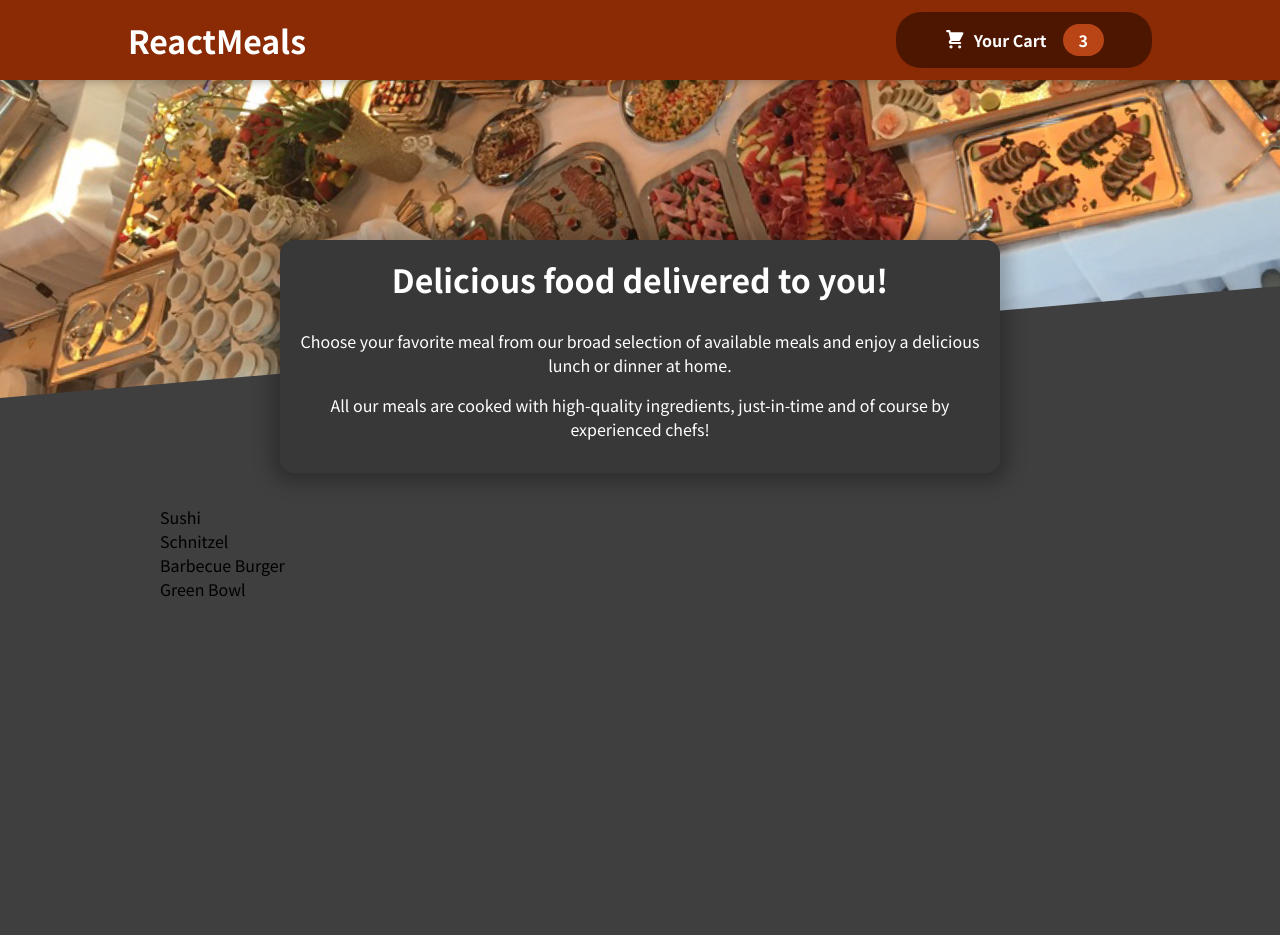
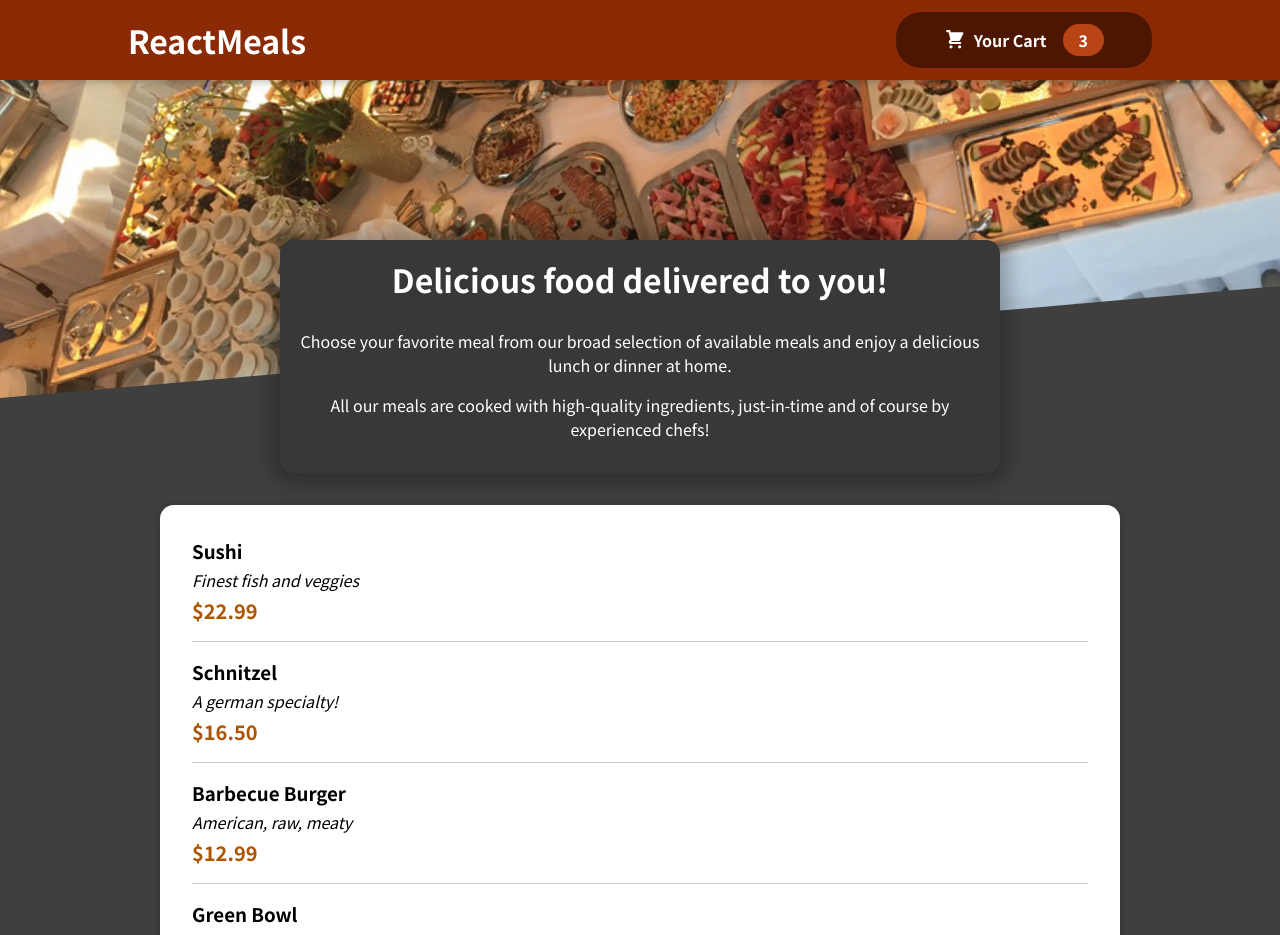
Before and after one commit to Suxrob9966/react-food-order-app, a React (Create React App) app: page / in a window 1280 px wide. Shown: the top 935 px of the page. Before the commit the page ends 800 px from the top, so only its background shows below. Built offline with nearby package versions, Linux system fonts and the light colour scheme.

Commit message:
added individual meal item

```diff
--- a/src/components/Meals/AvailableMeals.js
+++ b/src/components/Meals/AvailableMeals.js
@@ -1,5 +1,7 @@
 import React from 'react';
+import Card from '../UI/Card';
 import classes from './AvailableMeals.module.css';
+import MealItem from './MealItem/MealItem';
 
 const DUMMY_MEALS = [
   {
@@ -30,12 +32,22 @@
 
 const AvailableMeals = () => {
   const mealsList = DUMMY_MEALS.map((meal) => {
-    return <li>{meal.name}</li>;
+    return (
+      <MealItem
+        key={meal.id}
+        name={meal.name}
+        description={meal.description}
+        price={meal.price}
+      />
+    );
   });
 
   return (
     <section className={classes.meals}>
-      <ul>{mealsList}</ul>
+      <Card>
+        <ul>{mealsList}</ul>
+        <MealItem />
+      </Card>
     </section>
   );
 };
--- /dev/null
+++ b/src/components/Meals/MealItem/MealItem.js
@@ -0,0 +1,19 @@
+import React from 'react';
+import classes from './MealItem.module.css';
+
+const MealItem = (props) => {
+  const price = `$${Number(props.price).toFixed(2)}`; // it was `$${props.price.toFixed(2)}`
+
+  return (
+    <li className={classes.meal}>
+      <div>
+        <h3>{props.name}</h3>
+        <div className={classes.description}>{props.description}</div>
+        <div className={classes.price}>{price}</div>
+      </div>
+      <div></div>
+    </li>
+  );
+};
+
+export default MealItem;
--- /dev/null
+++ b/src/components/Meals/MealItem/MealItem.module.css
@@ -0,0 +1,22 @@
+.meal {
+  display: flex;
+  justify-content: space-between;
+  margin: 1rem;
+  padding-bottom: 1rem;
+  border-bottom: 1px solid #ccc;
+}
+
+.meal h3 {
+  margin: 0 0 0.25rem 0;
+}
+
+.description {
+  font-style: italic;
+}
+
+.price {
+  margin-top: 0.25rem;
+  font-weight: bold;
+  color: #ad5502;
+  font-size: 1.25rem;
+}
--- /dev/null
+++ b/src/components/UI/Card.js
@@ -0,0 +1,8 @@
+import React from 'react';
+import classes from './Card.module.css';
+
+const Card = (props) => {
+  return <div className={classes.card}>{props.children}</div>;
+};
+
+export default Card;
--- /dev/null
+++ b/src/components/UI/Card.module.css
@@ -0,0 +1,6 @@
+.card {
+  padding: 1rem;
+  box-shadow: 0 2px 8px rgba(0, 0, 0, 0.25);
+  border-radius: 14px;
+  background-color: white;
+}
```
Also changed, not shown: src/components/Meals/MealItem/MealItemForm.js (added).
